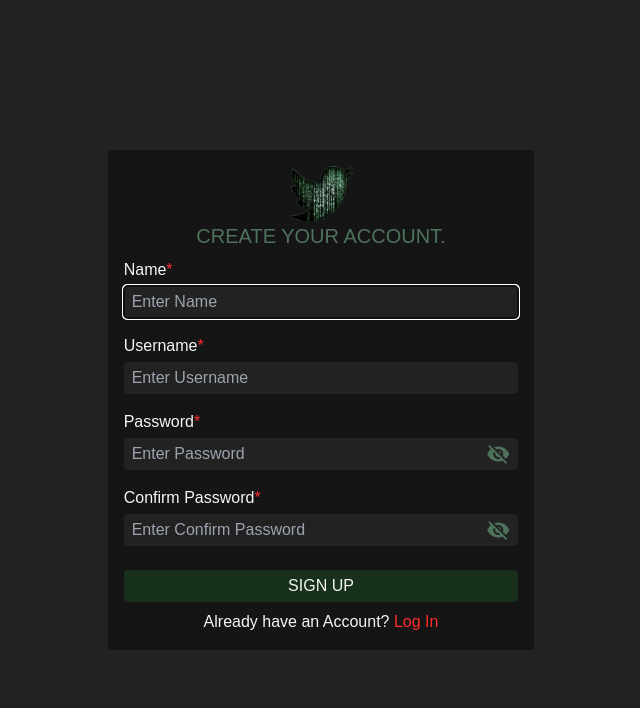
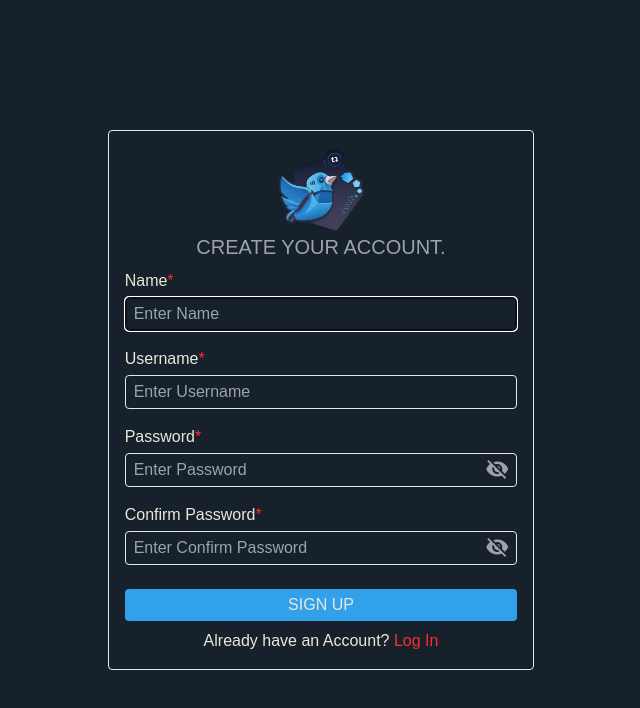
Before and after one commit to Shrinkhlarajpoot/Matrix-Social, a React (Create React App) app: page /signup in a window 1280 px wide. Shown: the top 708 px of the page, without its empty margins (319-959 px from the left). Built offline with nearby package versions, Linux system fonts and the light colour scheme; what miragejs would draw is missing.

Commit message:
Refactored

```diff
--- a/src/App.css
+++ b/src/App.css
@@ -14,3 +14,8 @@
   html {
     scroll-behavior: smooth;
   }
+  .active{
+    border-bottom: 1px solid #32A1EC  ;
+    font-weight: bold;
+    color:#32A1EC;
+  }
--- a/src/components/Loader/Loader.css
+++ b/src/components/Loader/Loader.css
@@ -16,7 +16,7 @@
 
 .loader-1 .loader-outter {
   position: absolute;
-  border: 4px solid #4e725b;
+  border: 4px solid #32a1ec;
   border-left-color: transparent;
   border-bottom: 0;
   width: 100%;
@@ -29,7 +29,7 @@
 
 .loader-1 .loader-inner {
   position: absolute;
-  border: 4px solid #4e725b;
+  border: 4px solid #32a1ec;
   border-radius: 50%;
   width: 40px;
   height: 40px;
--- a/src/components/Loader/Loader.js
+++ b/src/components/Loader/Loader.js
@@ -1,7 +1,7 @@
-import "./Loader.css"
+import "./Loader.css";
 export const Loader = () => {
   return (
-    <div className="bg-lightbg flex justify-center items-center w-screen h-screen  ">
+    <div className="bg-lightbg flex justify-center items-center w-100 h-100  ">
       <section>
         <div class="loader loader-1">
           <div class="loader-outter"></div>
--- a/src/features/auth/authSlice.js
+++ b/src/features/auth/authSlice.js
@@ -47,7 +47,7 @@ export const authSlice = createSlice({
   name: "auth",
   initialState: {
     token: localStorage.getItem("Matrix-token") || null,
-    user: localStorage.getItem("Matrix-user") || null,
+    user:JSON.parse(localStorage.getItem("Matrix-user") )|| null,
     isLoading: false,
   },
   reducers: {
--- a/src/features/auth/components/Login.jsx
+++ b/src/features/auth/components/Login.jsx
@@ -25,7 +25,7 @@ export const Login = () => {
         </div>
       ) : (
         <form
-          className=" bg-darkbg flex flex-col justify-around  w-1/3 h-{'fit-content-fit-content'} text-terniarycolor p-4 rounded"
+          className=" bg-darkbg flex flex-col justify-around  w-1/3 h-{'fit-content-fit-content'} text-terniarycolor p-4 rounded border"
           autoComplete="off"
           onSubmit={(e) => {
             e.preventDefault();
@@ -33,7 +33,7 @@ export const Login = () => {
             setLogin({ ...login, input: { username: "", password: "" } });
           }}
         >
-          <img src="./assests/logoimg.webp " className="w-16 h-14 m-auto"></img>
+          <img src="./assests/logoimg.png " className="w-40 h-30 m-auto"></img>
           <h2 className="text-secondary uppercase text-xl mb-2 text-center">
             Please Login To Continue.
           </h2>
@@ -48,7 +48,7 @@ export const Login = () => {
           <input
             type="text"
             required
-            className="min-w-full py-1 px-2 rounded bg-lightbg mb-4 cursor-pointer"
+            className="min-w-full py-1 px-2 rounded bg-lightbg mb-4 cursor-pointer border"
             placeholder="Enter Username"
             name="username"
             autoFocus
@@ -60,7 +60,7 @@ export const Login = () => {
           </label>
           <div className="relative">
             <input
-              className="min-w-full py-1 px-2 rounded bg-lightbg mb-4 cursor-pointer"
+              className="min-w-full py-1 px-2 rounded bg-lightbg mb-4 cursor-pointer border"
               placeholder="Enter Password"
               type={login.hide ? "password" : "text"}
               name="password"
--- a/src/features/auth/components/Logout.jsx
+++ b/src/features/auth/components/Logout.jsx
@@ -5,12 +5,12 @@ export const Logout = () => {
   return (
     <div className="bg-lightbg flex justify-center items-center w-screen h-screen ">
       <form className=" bg-darkbg flex flex-col justify-around  w-1/3 h-{'fit-content-fit-content'} text-terniarycolor p-4 rounded">
-        <img src="./assests/logoimg.webp " className="w-16 h-14 m-auto"></img>
+        <img src="./assests/logoimg.png " className="w-40 h-30 m-auto"></img>
         <h2 className="text-secondary uppercase text-xl mb-2 text-center">
           Logout Successful
         </h2>
         <h3
-          className=" text-red cursor-pointer text-center"
+          className=" text-red cursor-pointer text-center border-b"
           role="button"
           onClick={() => navigate("/")}
         >
--- a/src/features/auth/components/Signup.jsx
+++ b/src/features/auth/components/Signup.jsx
@@ -38,7 +38,7 @@ export const Signup = () => {
         </div>
       ) : (
         <form
-          className=" bg-darkbg flex flex-col justify-around  w-1/3 h-{'fit-content-fit-content'} text-terniarycolor p-4 rounded"
+          className=" bg-darkbg flex flex-col justify-around  w-1/3 h-{'fit-content-fit-content'} text-terniarycolor p-4 rounded border"
           autoComplete="off"
           onSubmit={(e) => {
             e.preventDefault();
@@ -57,7 +57,7 @@ export const Signup = () => {
               : setSignup({ ...signup, error: "Password doesnt Match" });
           }}
         >
-          <img src="./assests/logoimg.webp " className="w-16 h-14 m-auto"></img>
+          <img src="./assests/logoimg.png " className="w-40 h-30 m-auto"></img>
           <h2 className="text-secondary uppercase text-xl mb-2 text-center">
             Create Your Account.
           </h2>
@@ -72,7 +72,7 @@ export const Signup = () => {
             Name<span className="text-red">*</span>
           </label>
           <input
-            className="min-w-full py-1 px-2 rounded bg-lightbg mb-4 cursor-pointer"
+            className="min-w-full py-1 px-2 rounded bg-lightbg mb-4 cursor-pointer border"
             placeholder="Enter Name"
             type="text"
             name="fullName"
@@ -86,7 +86,7 @@ export const Signup = () => {
             Username<span className="text-red">*</span>
           </label>
           <input
-            className="min-w-full py-1 px-2 rounded bg-lightbg mb-4 cursor-pointer"
+            className="min-w-full py-1 px-2 rounded bg-lightbg mb-4 cursor-pointer border"
             placeholder="Enter Username"
             type="text"
             name="username"
@@ -99,7 +99,7 @@ export const Signup = () => {
           </label>
           <div className="relative">
             <input
-              className="min-w-full py-1 px-2 rounded bg-lightbg mb-4 cursor-pointer"
+              className="min-w-full py-1 px-2 rounded bg-lightbg mb-4 cursor-pointer border"
               placeholder="Enter Password"
               name="password"
               required
@@ -125,7 +125,7 @@ export const Signup = () => {
           </label>
           <div className="relative">
             <input
-              className="min-w-full py-1 px-2 rounded bg-lightbg mb-4 cursor-pointer"
+              className="min-w-full py-1 px-2 rounded bg-lightbg mb-4 cursor-pointer border"
               placeholder="Enter Confirm Password"
               name="confirmpassword"
               required
--- a/src/pages/LandingPage.js
+++ b/src/pages/LandingPage.js
@@ -4,8 +4,8 @@ const LandingPage = () => {
   const navigate = useNavigate();
   return (
     <div className="grid grid-cols-2 h-screen w-screen">
-      <div className="bg-darkbg flex flex-col justify-center items-center">
-        <img src="./assests/logoimg.webp" className="w-1/2"></img>
+      <div className="bg-primary flex flex-col justify-center items-center">
+        <img src="./assests/logoimg.png" className="w-3/4"></img>
         <div className="flex flex-col   mt-6 text-terniarycolor mt-10">
           <li className="list-none flex items-center ">
             {" "}
--- a/tailwind.config.js
+++ b/tailwind.config.js
@@ -3,12 +3,13 @@ module.exports = {
   theme: {
     extend: {
       colors:{
-        primary:"#17311C",
-        secondary:"#4E725B",
-        lightbg:"#222222",
-        darkbg:"#151515",
+        primary:"#32A1EC",
+        secondary:"#9CA3AF",
+        lightbg:"#16212C",
+        darkbg1:"#222222",
         red: "#ff2c2c",
-        terniarycolor:"#f5f5f5",
+        terniarycolor:"#EBE8D8",
+
 
       },
       height:
```
Also changed, not shown: public/assests/logoimg.png (added), public/assests/logoimg.webp (deleted).
